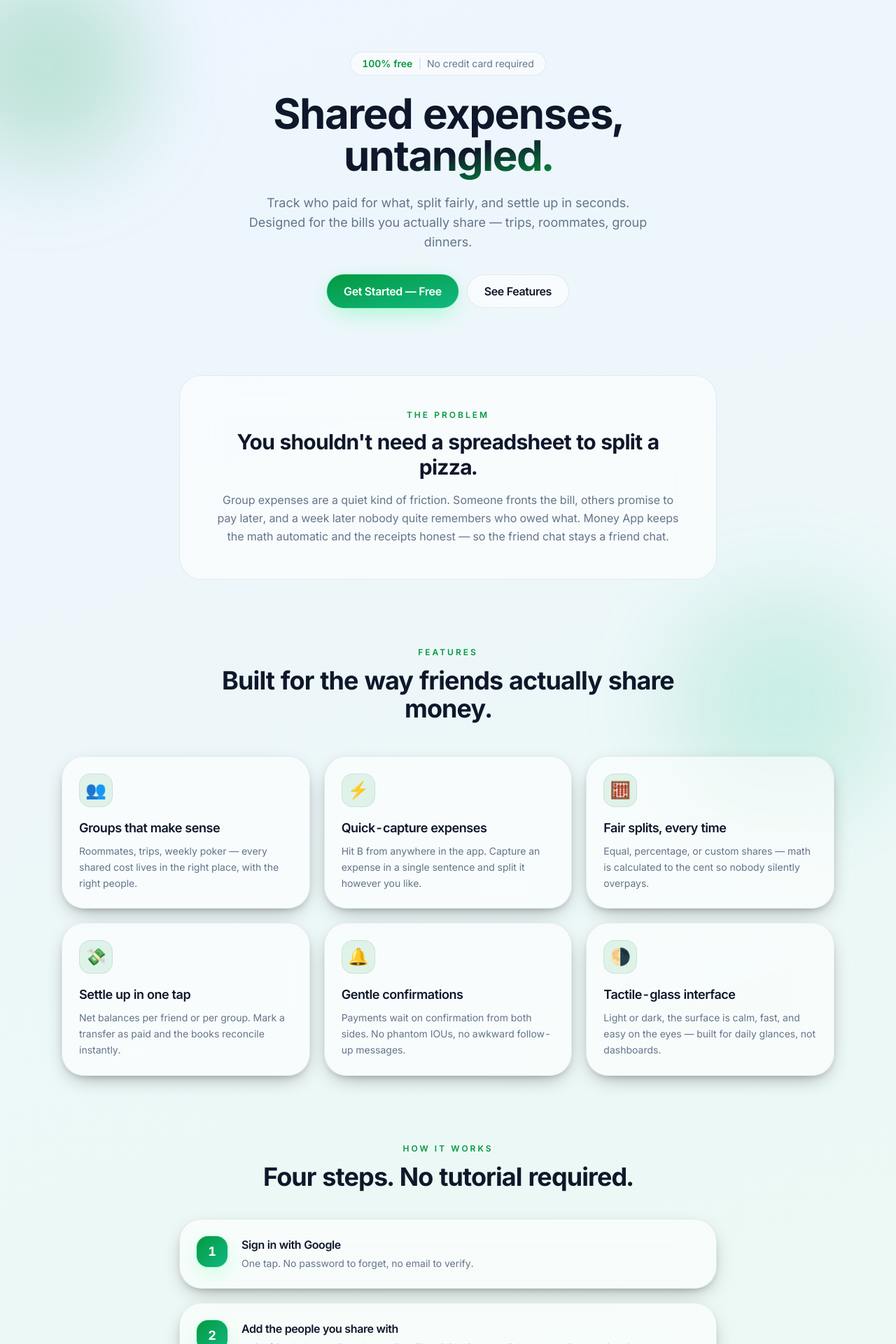
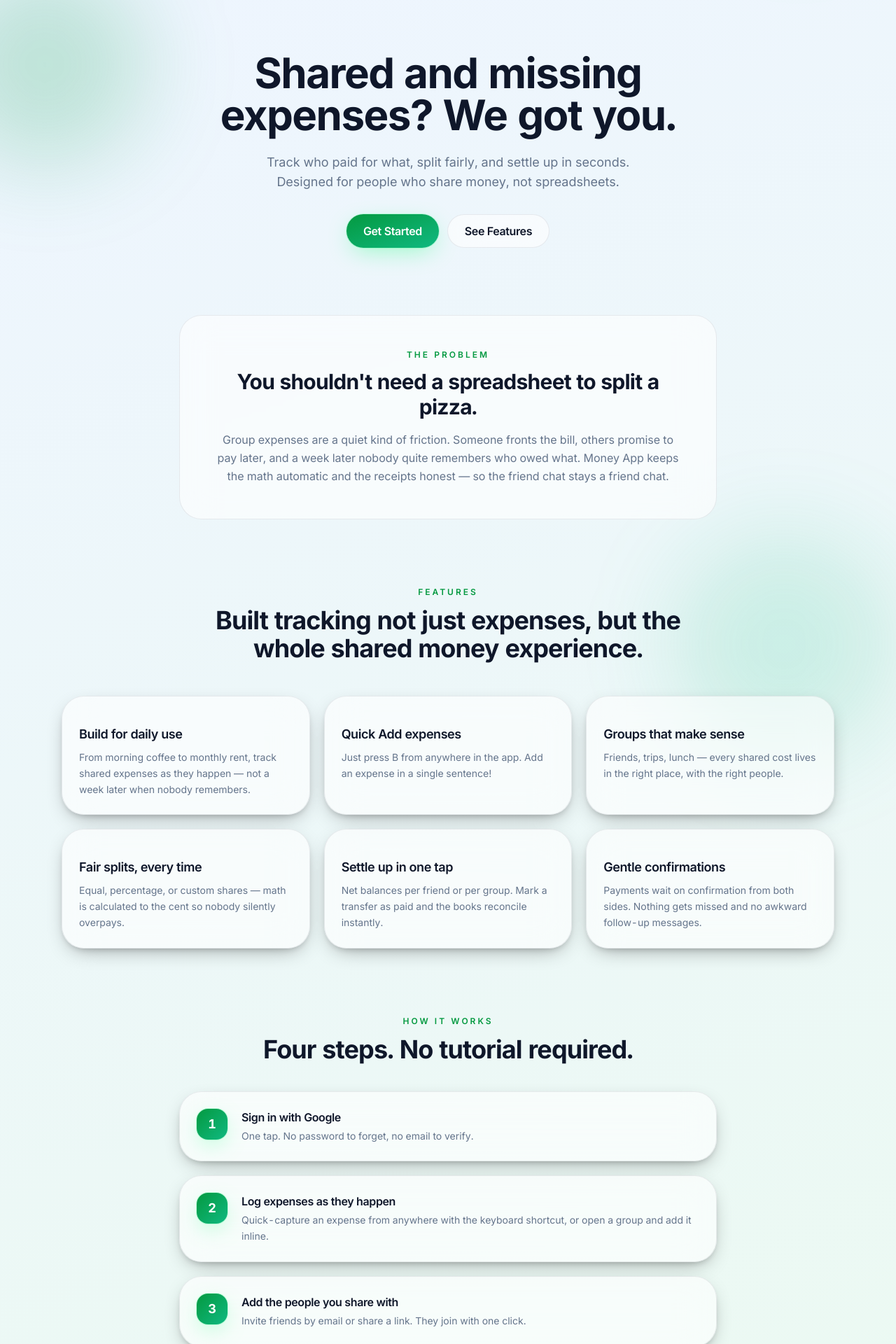
Before and after one commit to Valora69/nexus, a Next.js app in the folder apps/web/: page / in a window 1280 px wide. Shown: the part 100-2020 px from the top of the page at 70% size. Built offline with nearby package versions, Linux system fonts and the light colour scheme.

Commit message:
refactor: [OX] standardize branding text to "Money App" across components

```diff
--- a/apps/web/app/(auth)/layout.tsx
+++ b/apps/web/app/(auth)/layout.tsx
@@ -62,7 +62,7 @@ function MarketingPanel() {
         className="flex items-center gap-2 text-base font-bold tracking-tight"
       >
         <BrandLogo />
-        Money<span className="text-accent">App</span>
+        Money App
       </Link>
 
       <div className="max-w-md">
--- a/apps/web/app/page.tsx
+++ b/apps/web/app/page.tsx
@@ -92,25 +92,19 @@ function BrandMark({ className }: { className?: string }) {
 function Hero() {
   return (
     <section className="mx-auto mt-16 max-w-3xl text-center sm:mt-24">
-      <span className="inline-flex items-center gap-2 rounded-full border border-border bg-card px-4 py-1.5 text-sm text-muted backdrop-blur-xl">
-        <span className="font-semibold text-accent">100% free</span>
-        <span className="text-border-strong">|</span>
-        <span>No credit card required</span>
-      </span>
       <h1 className="mt-6 text-4xl font-bold leading-[1.05] tracking-tight sm:text-5xl md:text-6xl">
-        Shared expenses, <span className="text-gradient">untangled.</span>
+        Shared and missing expenses? We got you.
       </h1>
       <p className="mx-auto mt-6 max-w-xl text-lg text-muted">
         Track who paid for what, split fairly, and settle up in seconds.
-        Designed for the bills you actually share — trips, roommates, group
-        dinners.
+        Designed for people who share money, not spreadsheets.
       </p>
       <div className="mt-8 flex flex-col items-center justify-center gap-3 sm:flex-row">
         <Link
           href="/login"
           className={buttonClasses({ variant: 'primary', size: 'lg' })}
         >
-          Get Started — Free
+          Get Started
         </Link>
         <a
           href="#features"
@@ -146,34 +140,28 @@ function ProblemPanel() {
 
 const FEATURES = [
   {
-    icon: '👥',
-    title: 'Groups that make sense',
-    desc: 'Roommates, trips, weekly poker — every shared cost lives in the right place, with the right people.',
+    title: 'Build for daily use',
+    desc: 'From morning coffee to monthly rent, track shared expenses as they happen — not a week later when nobody remembers.',
   },
   {
-    icon: '⚡',
-    title: 'Quick-capture expenses',
-    desc: 'Hit B from anywhere in the app. Capture an expense in a single sentence and split it however you like.',
+    title: 'Quick Add expenses',
+    desc: 'Just press B from anywhere in the app. Add an expense in a single sentence!',
   },
   {
-    icon: '🧮',
+    title: 'Groups that make sense',
+    desc: 'Friends, trips, lunch — every shared cost lives in the right place, with the right people.',
+  },
+  {
     title: 'Fair splits, every time',
     desc: 'Equal, percentage, or custom shares — math is calculated to the cent so nobody silently overpays.',
   },
   {
-    icon: '💸',
     title: 'Settle up in one tap',
     desc: 'Net balances per friend or per group. Mark a transfer as paid and the books reconcile instantly.',
   },
   {
-    icon: '🔔',
     title: 'Gentle confirmations',
-    desc: 'Payments wait on confirmation from both sides. No phantom IOUs, no awkward follow-up messages.',
-  },
-  {
-    icon: '🌗',
-    title: 'Tactile-glass interface',
-    desc: 'Light or dark, the surface is calm, fast, and easy on the eyes — built for daily glances, not dashboards.',
+    desc: 'Payments wait on confirmation from both sides. Nothing gets missed and no awkward follow-up messages.',
   },
 ];
 
@@ -185,7 +173,8 @@ function Features() {
           Features
         </p>
         <h2 className="mt-3 text-3xl font-bold tracking-tight sm:text-4xl">
-          Built for the way friends actually share money.
+          Built tracking not just expenses, but the whole shared money
+          experience.
         </h2>
       </div>
       <div className="mt-12 grid gap-5 sm:grid-cols-2 lg:grid-cols-3">
@@ -194,9 +183,6 @@ function Features() {
             key={f.title}
             className="glass-card hover-lift p-6 hover:border-border-strong"
           >
-            <div className="flex h-12 w-12 items-center justify-center rounded-2xl border border-border bg-accent/10 text-2xl">
-              {f.icon}
-            </div>
             <h3 className="mt-4 text-lg font-semibold tracking-tight">
               {f.title}
             </h3>
@@ -214,12 +200,12 @@ const STEPS = [
     desc: 'One tap. No password to forget, no email to verify.',
   },
   {
-    title: 'Add the people you share with',
-    desc: 'Invite friends by email or share a link. They join with one click — same Google sign-in, no extra accounts.',
+    title: 'Log expenses as they happen',
+    desc: 'Quick-capture an expense from anywhere with the keyboard shortcut, or open a group and add it inline.',
   },
   {
-    title: 'Log expenses as they happen',
-    desc: 'Quick-capture an expense from anywhere with the keyboard shortcut, or open a group and add it inline.',
+    title: 'Add the people you share with',
+    desc: 'Invite friends by email or share a link. They join with one click.',
   },
   {
     title: 'Settle up when it suits you',
@@ -269,7 +255,7 @@ function FinalCta() {
     <section className="mb-20 mt-24">
       <div className="mx-auto max-w-2xl text-center">
         <h2 className="text-3xl font-bold tracking-tight sm:text-4xl">
-          Ready to make &ldquo;who owes who&rdquo; a one-second answer?
+          No more guessing where money goes.
         </h2>
         <p className="mt-4 text-base text-muted">
           Free, forever. Sign in once and you&apos;re set.
@@ -279,7 +265,7 @@ function FinalCta() {
             href="/login"
             className={buttonClasses({ variant: 'primary', size: 'lg' })}
           >
-            Get Started — Free
+            Get Started
           </Link>
         </div>
       </div>
--- a/apps/web/components/AppSidebar.tsx
+++ b/apps/web/components/AppSidebar.tsx
@@ -83,7 +83,7 @@ export function AppSidebar({
               <path d="M7 17L17 7M17 7H8M17 7v9" />
             </svg>
           </span>
-          Money<span className="text-accent">App</span>
+          Money App
         </Link>
         {/* <span className="mt-3 inline-flex items-center gap-1.5 rounded-full border border-accent/25 bg-accent/10 px-2.5 py-1 text-xs font-medium text-accent">
           <span className="h-1.5 w-1.5 rounded-full bg-accent shadow-glow" />
--- a/apps/web/components/DashboardLayout.tsx
+++ b/apps/web/components/DashboardLayout.tsx
@@ -120,7 +120,7 @@ export function DashboardLayout({ children }: { children: React.ReactNode }) {
               <path d="M7 17L17 7M17 7H8M17 7v9" />
             </svg>
           </span>
-          Money<span className="text-accent">App</span>
+          Money App
         </Link>
         <div className="flex items-center gap-2">
           <button
```
